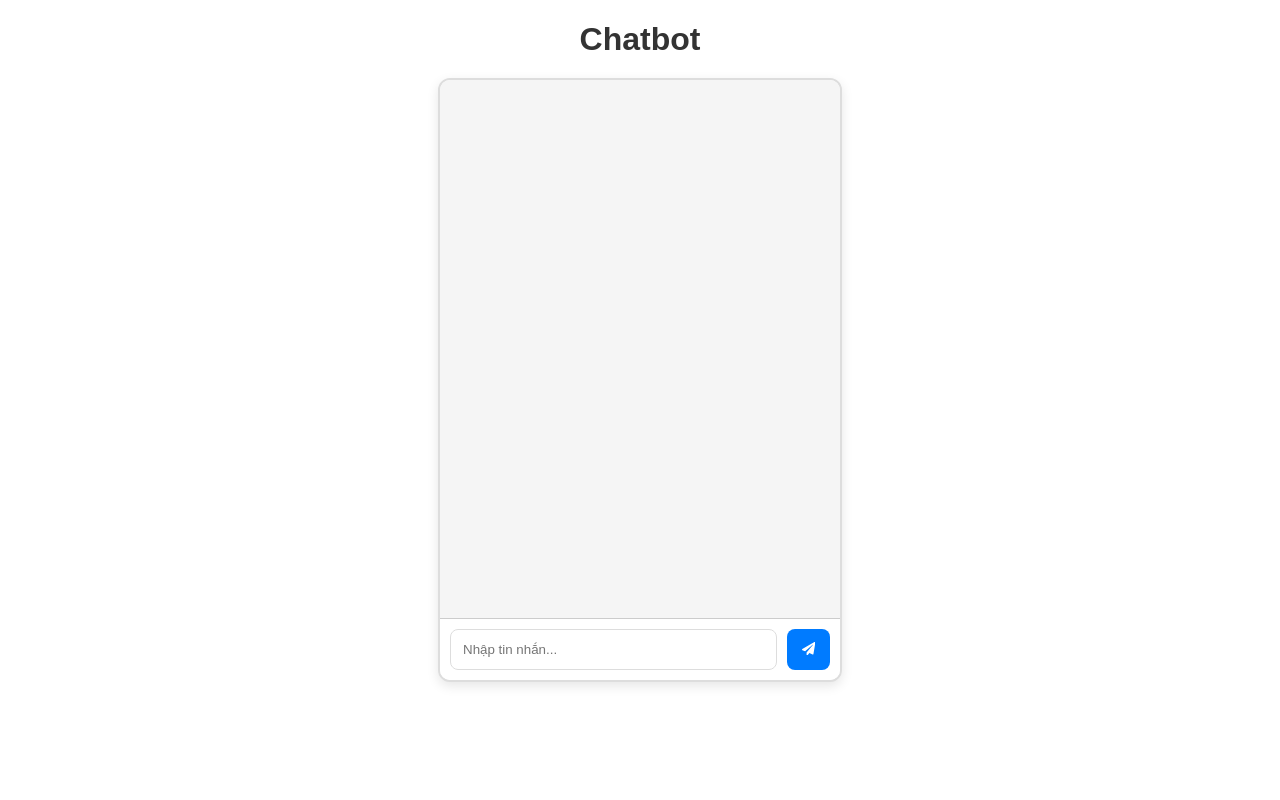
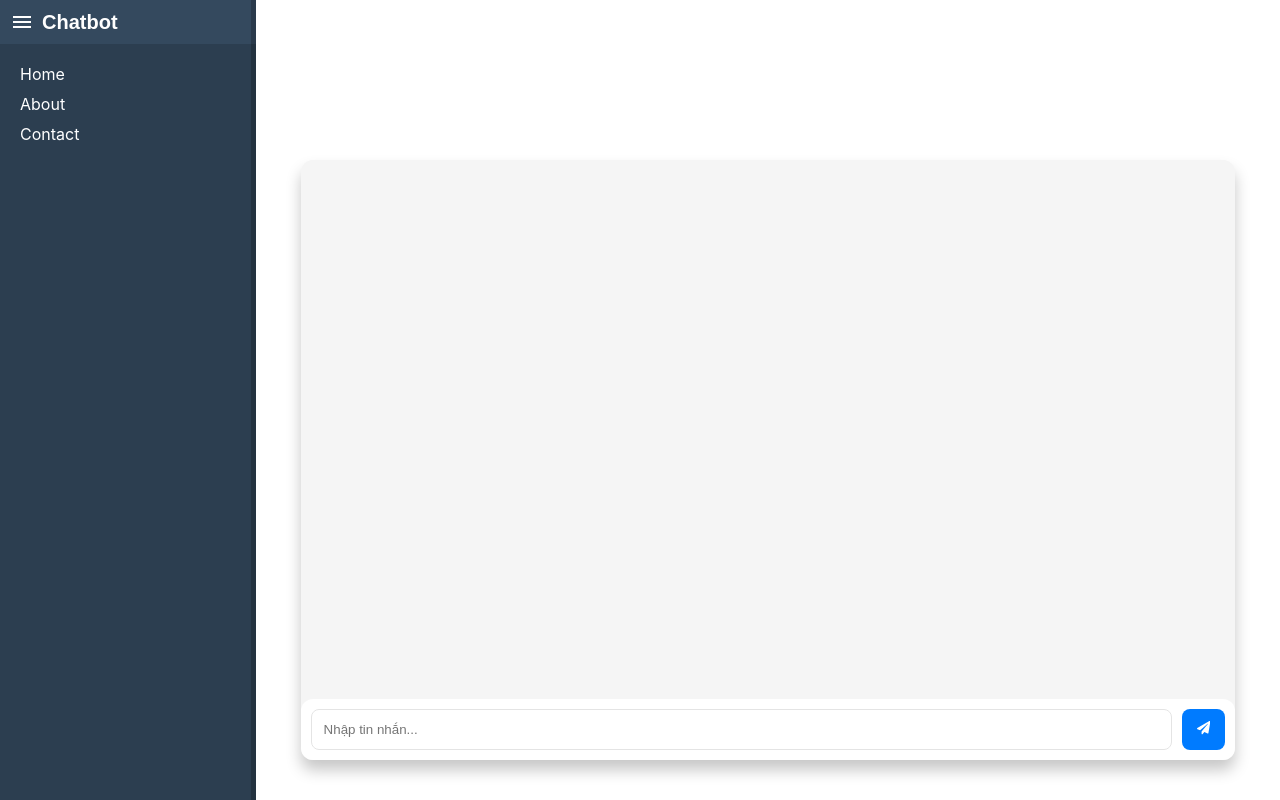
Before and after one commit to cuongtr-an/dify_AI, a React (Create React App) app: page / in a window 1280 px wide. Built offline with nearby package versions, Linux system fonts and the light colour scheme.

Commit message:
fix UI, streaming text when generate text

```diff
--- a/package.json
+++ b/package.json
@@ -8,6 +8,7 @@
     "@testing-library/react": "^16.2.0",
     "@testing-library/user-event": "^13.5.0",
     "axios": "^1.7.9",
+    "marked": "^15.0.7",
     "react": "^19.0.0",
     "react-dom": "^19.0.0",
     "react-icons": "^5.5.0",
--- a/src/App.css
+++ b/src/App.css
@@ -1,58 +1,73 @@
+@import url("https://fonts.googleapis.com/css2?family=Material+Icons");
+
 .chat-container {
   display: flex;
   flex-direction: column;
   justify-content: space-between;
-  width: 400px;
+  width: 95%;
   height: 600px;
-  border: 2px solid #ddd;
+  /* border: 2px solid #ddd; */
   border-radius: 12px;
-  box-shadow: 0px 4px 12px rgba(0, 0, 0, 0.1);
+  box-shadow: 0px 10px 15px #c7c7c7;
   overflow: hidden;
-  background-color: #ffffff;
+  background-color: #f5f5f5;
   margin: auto;
+  margin-bottom: 20px;
 }
 
 .chat-box {
   flex: 1;
   padding: 20px;
   overflow-y: auto;
-  background-color: #f5f5f5;
+  display: flex;
+  flex-direction: column;
+  gap: 15px;
 }
 
+/* Kiểu chung cho tin nhắn */
 .message {
   padding: 10px 15px;
-  border-radius: 15px;
-  margin: 8px 0;
+  border-radius: 10px;
   max-width: 80%;
   word-wrap: break-word;
   font-size: 15px;
 }
 
+/* Tin nhắn của người dùng (bên phải) */
 .message.user {
   background-color: #007bff;
   color: white;
-  align-self: flex-end;
-  box-shadow: 0px 3px 6px rgba(0, 0, 0, 0.1);
+  margin-left: auto;
+  border-bottom-right-radius: 0;
+  text-align: right;
+  box-shadow: -5px 3px 10px rgba(0, 0, 0, 0.2);
 }
 
+/* Tin nhắn của bot (bên trái) */
 .message.bot {
-  background-color: #f0f0f0;
+  background-color: #e0e0e0;
   color: black;
-  align-self: flex-start;
-  box-shadow: 0px 3px 6px rgba(0, 0, 0, 0.1);
+  margin-right: auto;
+  border-bottom-left-radius: 0;
+  box-shadow: 5px 3px 10px rgba(0, 0, 0, 0.2);
+  /* Giữ nguyên định dạng dòng */
+  white-space: pre-wrap;
+  /* word-break: break-word; */
 }
 
 .input-container {
   display: flex;
   padding: 10px;
-  border-top: 1px solid #ccc;
+  /* border-top: 1px solid #ccc; */
   background-color: #fff;
+  border-top-left-radius: 12px;
+  border-top-right-radius: 12px;
 }
 
 .input-container input {
   flex: 1;
   padding: 12px;
-  border: 1px solid #ddd;
+  border: 0.5px solid #e4e4e4;
   border-radius: 8px;
   outline: none;
   transition: border-color 0.3s ease;
@@ -84,3 +99,80 @@ h1 {
   font-family: 'Arial', sans-serif;
   color: #333;
 }
+
+.App {
+  display: flex;
+  height: 100vh;
+  overflow: hidden;
+}
+
+.sidebar {
+  background-color: #2c3e50;
+  color: white;
+  height: 100%;
+  transition: width 0.3s;
+  display: flex;
+  flex-direction: column;
+  position: relative;
+  overflow: hidden;
+}
+
+.sidebar.collapsed {
+  width: 50px;
+}
+
+.menu-content {
+  padding: 10px;
+}
+
+.menu-content ul {
+  list-style: none;
+  padding-left: 10px;
+  margin-top: 0;
+  margin-bottom: 0;
+}
+
+.menu-content li {
+  margin: 10px 0;
+  cursor: pointer;
+}
+
+.toggle-button {
+  background: #34495e;
+  color: white;
+  border: none;
+  padding: 10px;
+  cursor: pointer;
+  width: 100%;
+  text-align: start;
+}
+
+.resizer {
+  width: 5px;
+  cursor: col-resize;
+  height: 100%;
+  background-color: rgba(0, 0, 0, 0.2);
+  position: absolute;
+  right: 0;
+  top: 0;
+}
+
+.main-content {
+  flex: 1;
+  padding: 20px;
+  overflow-y: auto;
+  display: flex;
+  flex-direction: column;
+  align-items: center;
+  justify-content: center;
+}
+
+.title {
+  display: flex;
+  align-items: center;
+  gap: 8px;
+}
+
+.height-icon {
+  height: 24px !important;
+}
--- a/src/App.js
+++ b/src/App.js
@@ -1,12 +1,85 @@
-import logo from './logo.svg';
+import React, { useState, useRef, useEffect } from 'react';
 import './App.css';
 import Chatbot from './components/Chatbot.jsx';
 
 function App() {
+  const [isCollapsed, setIsCollapsed] = useState(false);
+  const [sidebarWidth, setSidebarWidth] = useState(window.innerWidth * 0.2); // Mặc định 20% màn hình
+  const sidebarRef = useRef(null);
+  const isResizing = useRef(false);
+
+  useEffect(() => {
+    const handleMouseMove = (e) => {
+      if (isResizing.current) {
+        let newWidth = e.clientX;
+        const maxWidth = window.innerWidth * 0.35;
+        const minWidth = window.innerWidth * 0.2;
+
+        if (newWidth < minWidth) newWidth = minWidth;
+        if (newWidth > maxWidth) newWidth = maxWidth;
+
+        setSidebarWidth(newWidth);
+      }
+    };
+
+    const handleMouseUp = () => {
+      isResizing.current = false;
+    };
+
+    window.addEventListener('mousemove', handleMouseMove);
+    window.addEventListener('mouseup', handleMouseUp);
+
+    return () => {
+      window.removeEventListener('mousemove', handleMouseMove);
+      window.removeEventListener('mouseup', handleMouseUp);
+    };
+  }, []);
+
+  const toggleSidebar = () => {
+    setIsCollapsed(!isCollapsed);
+  };
+
   return (
     <div className="App">
-      <h1>Chatbot</h1>
-      <Chatbot />
+      <div
+        className={`sidebar ${isCollapsed ? 'collapsed' : ''}`}
+        style={{ width: isCollapsed ? '50px' : `${sidebarWidth}px` }}
+        ref={sidebarRef}
+      >
+        <button className="toggle-button" onClick={toggleSidebar}>
+          {
+            isCollapsed ?
+            (
+              <div className='height-icon'>
+                <span className="material-icons">menu</span>
+              </div>
+            )
+            :
+            (
+              <div className='title'>
+                <span className="material-icons">menu</span>
+                <h2 style={{marginTop: 0, marginBottom: 0}}>Chatbot</h2>
+              </div>
+            )
+          }
+        </button>
+        {!isCollapsed && (
+          <div className="menu-content">
+            <ul>
+              <li>Home</li>
+              <li>About</li>
+              <li>Contact</li>
+            </ul>
+          </div>
+        )}
+        <div
+          className="resizer"
+          onMouseDown={() => (isResizing.current = true)}
+        />
+      </div>
+      <div className="main-content">
+          <Chatbot />
+      </div>
     </div>
   );
 }
--- a/src/components/Chatbot.jsx
+++ b/src/components/Chatbot.jsx
@@ -1,5 +1,6 @@
 import React, { useState, useEffect, useRef } from "react";
 //import axios from "axios";
+import { marked } from 'marked';
 import { FaPaperPlane } from "react-icons/fa";
 
 const Chatbot = () => {
@@ -7,6 +8,10 @@ const Chatbot = () => {
     const [input, setInput] = useState("");
     const chatEndRef = useRef(null);
     const [isLoading, setIsLoading] = useState(false); // Trạng thái loading
+    const parseMarkdown = (text) => {
+        // Chuyển đổi Markdown thành HTML
+        return marked(text);
+    };
 
     useEffect(() => {
         chatEndRef.current?.scrollIntoView({ behavior: "smooth" });
@@ -79,6 +84,7 @@ const Chatbot = () => {
                             if (jsonData.answer) {
                                 accumulatedText += jsonData.answer; // Ghép nối đoạn `answer`
 
+                                // const cleanedText = accumulatedText.replace(/\n\s*\n/g, '\n');
                                 // Cập nhật câu trả lời trên giao diện
                                 setMessages((prev) => {
                                     const updatedMessages = [...prev];
@@ -106,10 +112,14 @@ const Chatbot = () => {
     return (
         <div className="chat-container">
             <div className="chat-box">
-                {messages.map((msg, index) => (
+                {/* {messages.map((msg, index) => (
                     <div key={index} className={`message ${msg.sender}`}>
                         {msg.text}
                     </div>
+                ))} */}
+                {messages.map((msg, index) => (
+                    <div key={index} className={`message ${msg.sender}`}
+                        dangerouslySetInnerHTML={{ __html: parseMarkdown(msg.text) }} />
                 ))}
                 <div ref={chatEndRef} />
             </div>
```
Also changed, not shown: 1 other file (tests, documents, lock files or other folders).
